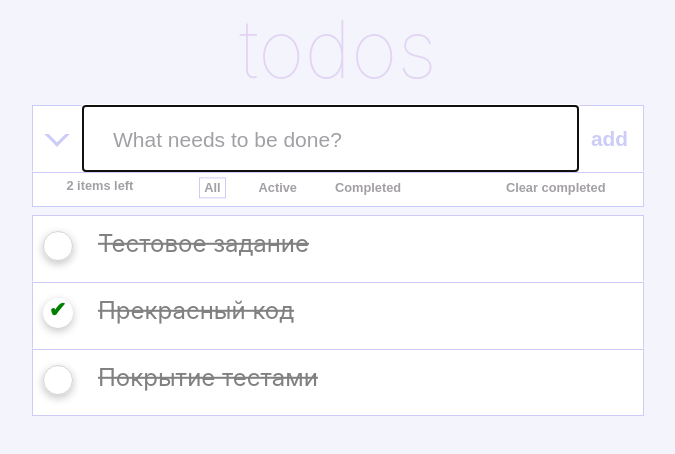
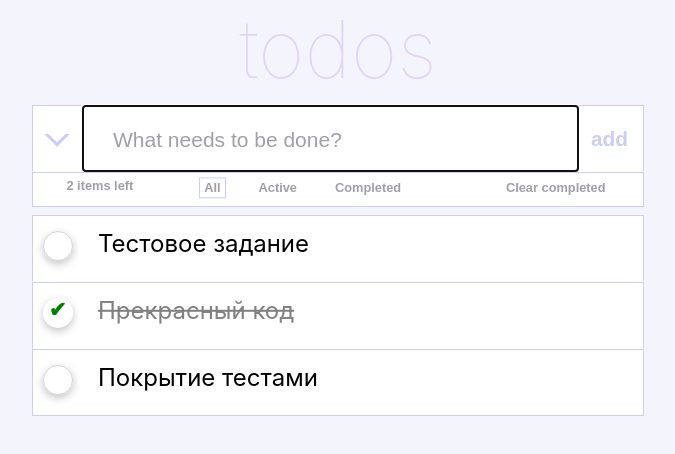
Before and after one commit to Churc1ll/todos2022, a React (Create React App) app: page / in a window 1280 px wide. Shown: the top 454 px of the page, without its empty margins (302-977 px from the left). Built offline with nearby package versions, Linux system fonts and the light colour scheme.

Commit message:
second tested commit

```diff
--- a/src/Components/Task.js
+++ b/src/Components/Task.js
@@ -13,7 +13,7 @@ const Task = ({ item, index, isCompleted }) => {
           handleCheck(e);
         }}
       />
-      <p className={`${isCompleted}` ? 'task-name checked' : 'task-name'}>
+      <p className={isCompleted ? 'task-name checked' : 'task-name'}>
         {item.name}
       </p>
       {isCompleted && (
```
